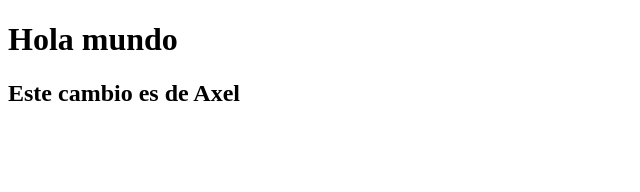
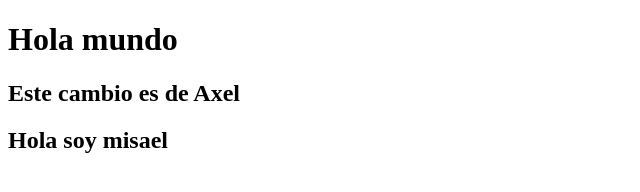
Before and after one commit to AxelB01/PruebaGitvsCode, a plain HTML site: page index.html in a window 1280 px wide. Shown: the whole page, without its empty margins (0-640 px from the left). Drawn offline with Linux system fonts and the light colour scheme.

Commit message:
Hola Mundo

```diff
--- a/index.html
+++ b/index.html
@@ -10,6 +10,7 @@
     <div>
       <h1>Hola mundo</h1>
       <h2>Este cambio es de Axel</h2>
+      <h2>Hola soy misael</h2>
     </div>
   </body>
 </html>
```
